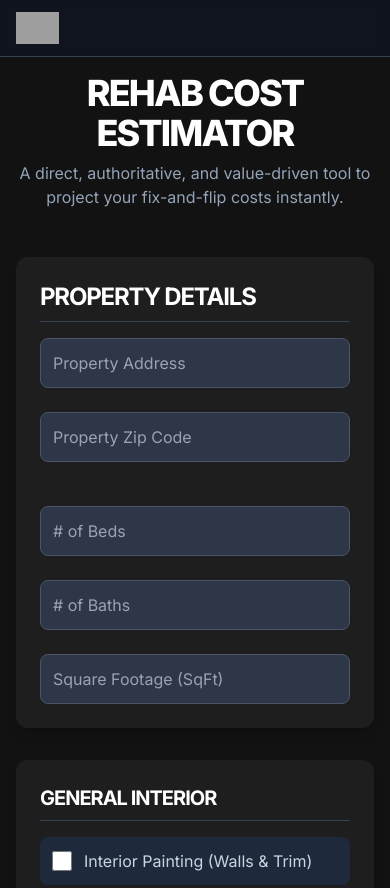
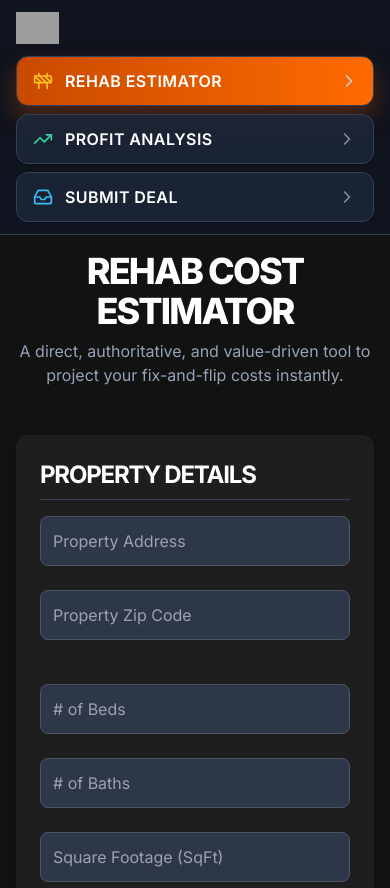
Before and after one commit to nickloveinvesting/unshakable-websites, a plain HTML site: page unshakable-tools.html in a window 390 px wide. Shown: the top 888 px of the page. Drawn offline with nearby package versions, Linux system fonts and the light colour scheme; grey boxes are pictures that could not be loaded.

```diff
--- a/unshakable-tools.html
+++ b/unshakable-tools.html
@@ -132,21 +132,82 @@
              background-image: linear-gradient(to right, #C84A00, #FF6A00);
              color: #FFFFFF;
         }
+
+        .nav-button:focus-visible {
+            outline: 2px solid #FFC94E;
+            outline-offset: 2px;
+        }
+
+        .nav-button .nav-chevron {
+            transition: transform 0.2s ease, opacity 0.2s ease;
+            opacity: 0.6;
+        }
+
+        .nav-button.active .nav-chevron {
+            opacity: 0.95;
+            transform: translateX(2px);
+        }
+
+        @media (max-width: 639px) {
+            .nav-button {
+                border-radius: 0.75rem;
+            }
+
+            .nav-button.active {
+                box-shadow: 0 12px 24px rgba(200, 74, 0, 0.35);
+            }
+        }
+
+        /* Utility to hide scrollbars for touch-friendly strips */
+        .no-scrollbar {
+            -ms-overflow-style: none; /* IE and Edge */
+            scrollbar-width: none; /* Firefox */
+        }
+        .no-scrollbar::-webkit-scrollbar {
+            display: none; /* Chrome, Safari, Opera */
+        }
     </style>
 </head>
 <body class="antialiased">
     <nav class="bg-slate-900/50 py-3 border-b border-slate-700 sticky top-0 z-50 backdrop-blur-sm">
-        <div class="container mx-auto flex justify-between items-center px-4">
+        <div class="container mx-auto flex flex-col sm:flex-row sm:justify-between sm:items-center gap-3 px-4">
             <!-- Logo -->
-            <a href="https://learn.theunshakableinvestor.com" target="_blank" rel="noopener noreferrer">
+            <a href="https://learn.theunshakableinvestor.com" target="_blank" rel="noopener noreferrer" class="flex-shrink-0">
                 <img src="https://storage.googleapis.com/msgsndr/zQh0YM3EIsWgcjMDTSSC/media/68c95d8f7505d3a75a7fabd2.png" alt="Unshakable Investor Logo" class="h-8 w-auto">
             </a>
 
-            <!-- Navigation Links -->
-            <div class="hidden sm:flex items-center space-x-4">
-                <button data-view="rehabEstimatorView" class="nav-button active bg-slate-800 text-white hover:bg-slate-700 px-3 py-2 rounded-md text-sm font-bold uppercase tracking-wider transition-colors">Rehab Estimator</button>
-                <button data-view="profitAnalysisView" class="nav-button bg-slate-800 text-white hover:bg-slate-700 px-3 py-2 rounded-md text-sm font-bold uppercase tracking-wider transition-colors">Profit Analysis</button>
-                <button data-view="submitDealView" class="nav-button bg-slate-800 text-white hover:bg-slate-700 px-3 py-2 rounded-md text-sm font-bold uppercase tracking-wider transition-colors">Submit Deal</button>
+            <!-- Navigation Links (Desktop) -->
+            <div class="hidden sm:flex items-center space-x-4" role="tablist" aria-label="Tool navigation">
+                <button data-view="rehabEstimatorView" aria-controls="rehabEstimatorView" class="nav-button active bg-slate-800 text-white hover:bg-slate-700 px-3 py-2 rounded-md text-sm font-bold uppercase tracking-wider text-center transition-colors" role="tab" aria-selected="true">Rehab Estimator</button>
+                <button data-view="profitAnalysisView" aria-controls="profitAnalysisView" class="nav-button bg-slate-800 text-white hover:bg-slate-700 px-3 py-2 rounded-md text-sm font-bold uppercase tracking-wider text-center transition-colors" role="tab" aria-selected="false">Profit Analysis</button>
+                <button data-view="submitDealView" aria-controls="submitDealView" class="nav-button bg-slate-800 text-white hover:bg-slate-700 px-3 py-2 rounded-md text-sm font-bold uppercase tracking-wider text-center transition-colors" role="tab" aria-selected="false">Submit Deal</button>
+            </div>
+
+            <!-- Navigation Links (Mobile) -->
+            <div class="sm:hidden w-full" role="tablist" aria-label="Tool navigation">
+                <div class="flex flex-col gap-2">
+                    <button data-view="rehabEstimatorView" aria-controls="rehabEstimatorView" class="nav-button active w-full bg-slate-800/80 text-white hover:bg-slate-700 px-4 py-3 rounded-xl text-base font-semibold uppercase tracking-wide text-left transition-colors border border-slate-700 shadow-sm flex items-center justify-between" role="tab" aria-selected="true">
+                        <span class="flex items-center gap-3">
+                            <i data-lucide="construction" class="h-5 w-5 text-amber-400"></i>
+                            <span>Rehab Estimator</span>
+                        </span>
+                        <i data-lucide="chevron-right" class="nav-chevron h-5 w-5 text-slate-300"></i>
+                    </button>
+                    <button data-view="profitAnalysisView" aria-controls="profitAnalysisView" class="nav-button w-full bg-slate-800/80 text-white hover:bg-slate-700 px-4 py-3 rounded-xl text-base font-semibold uppercase tracking-wide text-left transition-colors border border-slate-700 shadow-sm flex items-center justify-between" role="tab" aria-selected="false">
+                        <span class="flex items-center gap-3">
+                            <i data-lucide="trending-up" class="h-5 w-5 text-emerald-400"></i>
+                            <span>Profit Analysis</span>
+                        </span>
+                        <i data-lucide="chevron-right" class="nav-chevron h-5 w-5 text-slate-300"></i>
+                    </button>
+                    <button data-view="submitDealView" aria-controls="submitDealView" class="nav-button w-full bg-slate-800/80 text-white hover:bg-slate-700 px-4 py-3 rounded-xl text-base font-semibold uppercase tracking-wide text-left transition-colors border border-slate-700 shadow-sm flex items-center justify-between" role="tab" aria-selected="false">
+                        <span class="flex items-center gap-3">
+                            <i data-lucide="inbox" class="h-5 w-5 text-sky-400"></i>
+                            <span>Submit Deal</span>
+                        </span>
+                        <i data-lucide="chevron-right" class="nav-chevron h-5 w-5 text-slate-300"></i>
+                    </button>
+                </div>
             </div>
         </div>
     </nav>
@@ -488,11 +549,12 @@
                             targetView.classList.remove('hidden');
                         }
 
-                        // Update active button style
+                        // Update active button style and accessibility state
                         navButtons.forEach(btn => {
-                            btn.classList.remove('active');
+                            const isActive = btn.dataset.view === targetViewId;
+                            btn.classList.toggle('active', isActive);
+                            btn.setAttribute('aria-selected', isActive ? 'true' : 'false');
                         });
-                        button.classList.add('active');
                     });
                 });
             }
```
